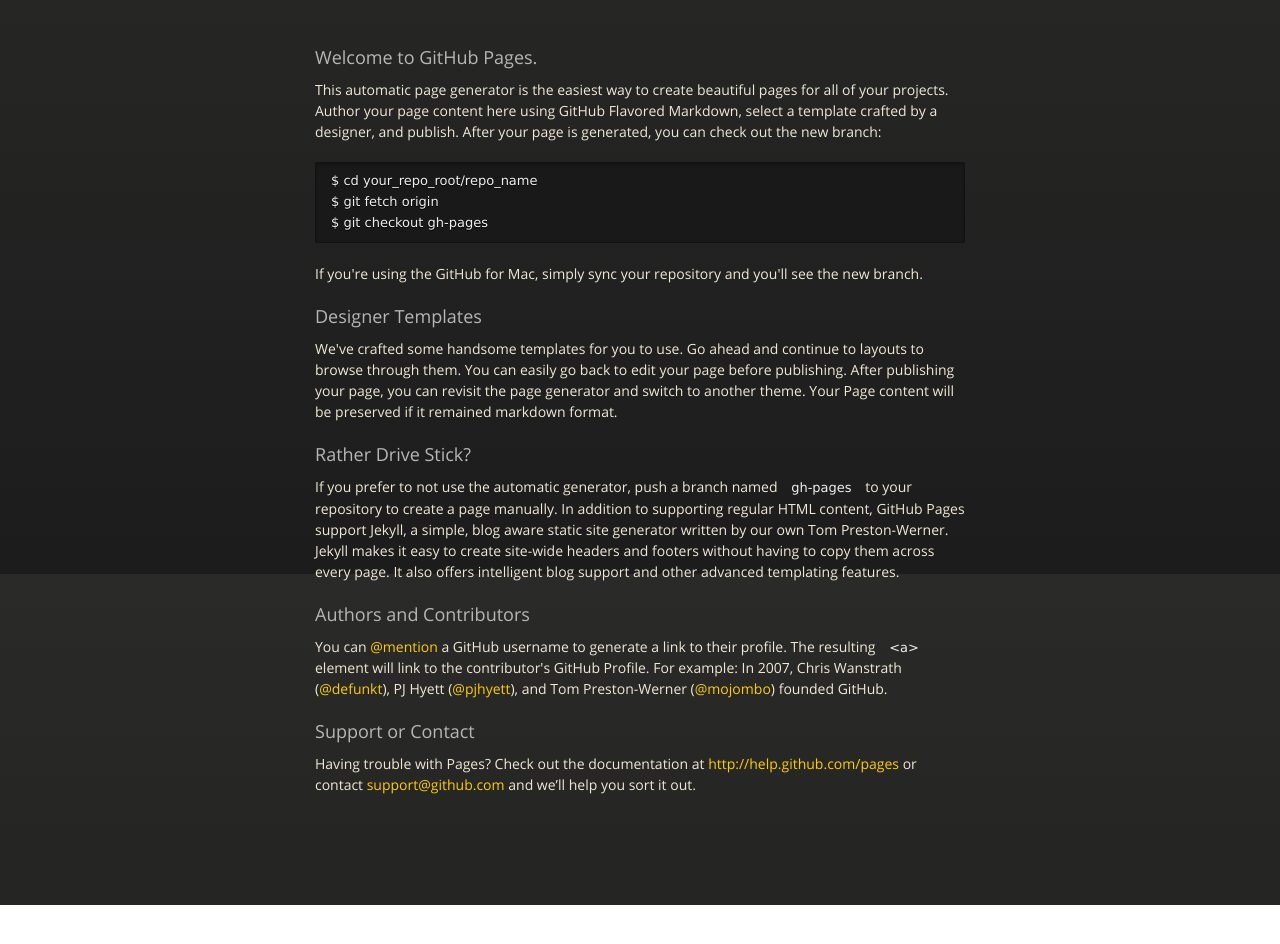
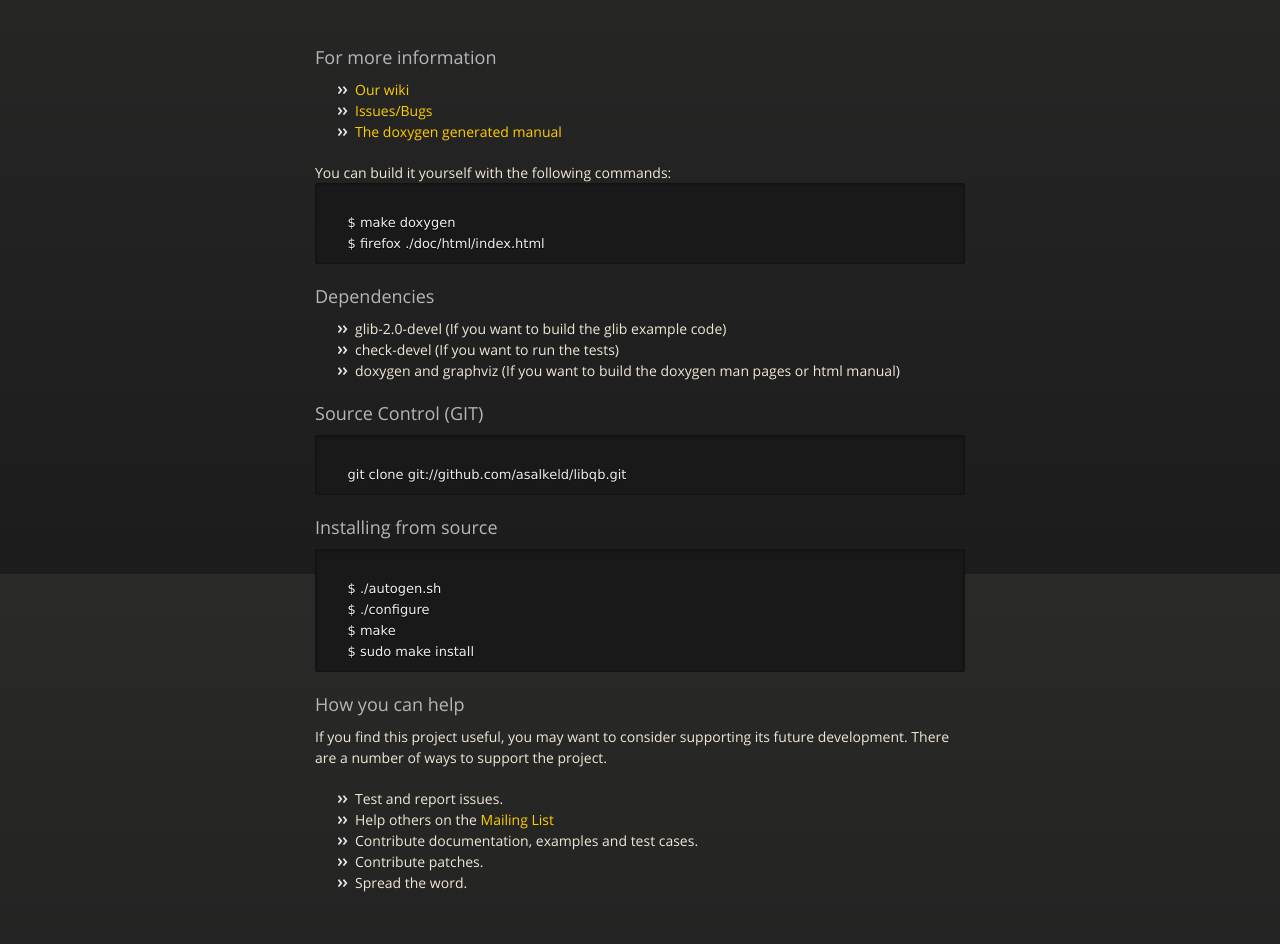
Before and after one commit to ClusterLabs/libqb, a plain HTML site: page index.html in a window 1280 px wide. Shown: the part 226-1170 px from the top of the page. Before the commit the page ends 1131 px from the top, so only its background shows below. Drawn offline with nearby package versions, Linux system fonts and the light colour scheme.

Commit message:
Add content from the readme.
Signed-off-by: Angus Salkeld <asalkeld@redhat.com>

```diff
--- a/index.html
+++ b/index.html
@@ -38,32 +38,57 @@
           <span class="credits right">Hosted on GitHub Pages &mdash; Theme by <a href="http://twitter.com/#!/michigangraham">mattgraham</a></span>
         </div>
 
-        <h3>Welcome to GitHub Pages.</h3>
 
-<p>This automatic page generator is the easiest way to create beautiful pages for all of your projects. Author your page content here using GitHub Flavored Markdown, select a template crafted by a designer, and publish. After your page is generated, you can check out the new branch:</p>
 
-<pre><code>$ cd your_repo_root/repo_name
-$ git fetch origin
-$ git checkout gh-pages
+<h3> For more information</h3>
+
+<ul>
+<li><a href="https://github.com/asalkeld/libqb/wiki">Our wiki</a></li>
+<li><a href="https://github.com/asalkeld/libqb/issues">Issues/Bugs</a></li>
+<li><a href="http://libqb.org/html/doxygen">The doxygen generated manual</a></li>
+</ul>
+
+You can build it yourself with the following commands:
+
+<pre><code>
+    $ make doxygen
+    $ firefox ./doc/html/index.html
 </code></pre>
 
-<p>If you're using the GitHub for Mac, simply sync your repository and you'll see the new branch.</p>
+<h3> Dependencies</h3>
 
-<h3>Designer Templates</h3>
+<ul>
+<li>glib-2.0-devel (If you want to build the glib example code)</li>
+<li>check-devel (If you want to run the tests)</li>
+<li>doxygen and graphviz (If you want to build the doxygen man pages or html manual)</li>
+</ul>
 
-<p>We've crafted some handsome templates for you to use. Go ahead and continue to layouts to browse through them. You can easily go back to edit your page before publishing. After publishing your page, you can revisit the page generator and switch to another theme. Your Page content will be preserved if it remained markdown format.</p>
+<h3> Source Control (GIT)</h3>
 
-<h3>Rather Drive Stick?</h3>
+<pre><code>
+    git clone git://github.com/asalkeld/libqb.git
+</code></pre>
 
-<p>If you prefer to not use the automatic generator, push a branch named <code>gh-pages</code> to your repository to create a page manually. In addition to supporting regular HTML content, GitHub Pages support Jekyll, a simple, blog aware static site generator written by our own Tom Preston-Werner. Jekyll makes it easy to create site-wide headers and footers without having to copy them across every page. It also offers intelligent blog support and other advanced templating features.</p>
+<h3> Installing from source</h3>
 
-<h3>Authors and Contributors</h3>
+<pre><code>
+    $ ./autogen.sh
+    $ ./configure
+    $ make
+    $ sudo make install
+</code></pre>
 
-<p>You can <a href="https://github.com/blog/821" class="user-mention">@mention</a> a GitHub username to generate a link to their profile. The resulting <code>&lt;a&gt;</code> element will link to the contributor's GitHub Profile. For example: In 2007, Chris Wanstrath (<a href="https://github.com/defunkt" class="user-mention">@defunkt</a>), PJ Hyett (<a href="https://github.com/pjhyett" class="user-mention">@pjhyett</a>), and Tom Preston-Werner (<a href="https://github.com/mojombo" class="user-mention">@mojombo</a>) founded GitHub.</p>
+<h3> How you can help</h3>
+<p>If you find this project useful, you may want to consider supporting its future development.
+There are a number of ways to support the project.</p>
 
-<h3>Support or Contact</h3>
-
-<p>Having trouble with Pages? Check out the documentation at <a href="http://help.github.com/pages">http://help.github.com/pages</a> or contact <a href="mailto:support@github.com">support@github.com</a> and we’ll help you sort it out.</p>
+<ul>
+<li>Test and report issues.</li>
+<li>Help others on the <a href="https://fedorahosted.org/mailman/listinfo/quarterback-deve">Mailing List</a></li>
+<li>Contribute documentation, examples and test cases.</li>
+<li>Contribute patches.</li>
+<li>Spread the word.</li>
+</ul>
       </section>
 
     </div>
```
